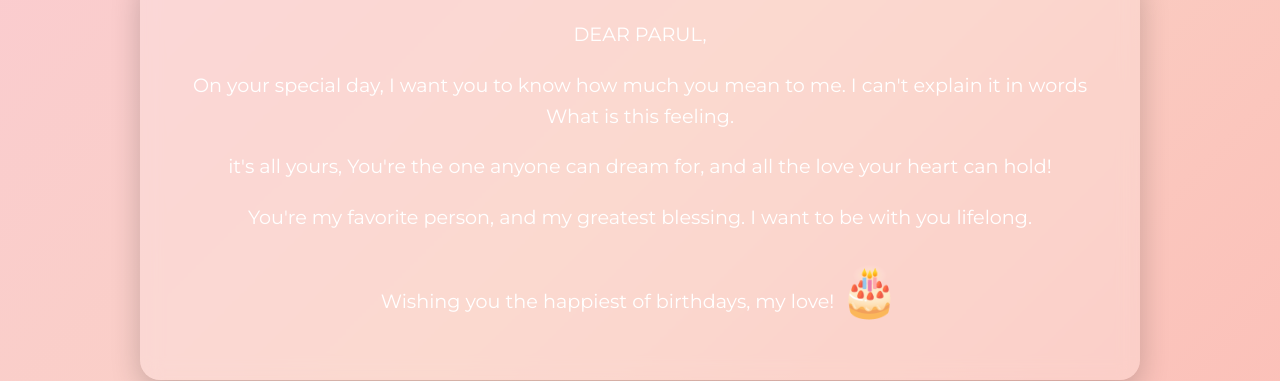
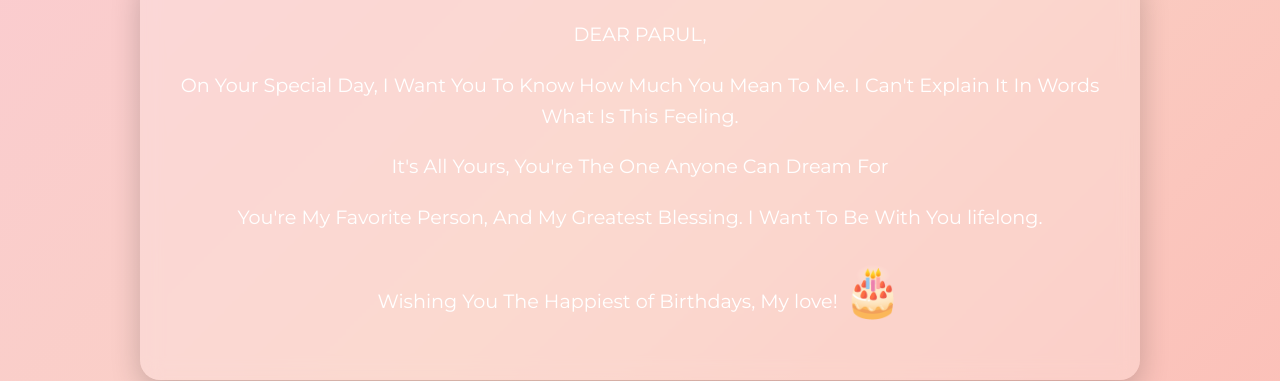
Before and after one commit to Rajaramyadav021/Hbd, a plain HTML site: page index.html in a window 1280 px wide. Shown: the part 196-577 px from the top of the page. Drawn offline with Linux system fonts and the light colour scheme.

Commit message:
Update index.html

```diff
--- a/index.html
+++ b/index.html
@@ -218,10 +218,10 @@
 
         <div class="birthday-message">
             <p>DEAR PARUL,</p>
-            <p>On your special day, I want you to know how much you mean to me. I can't explain it in words What is this feeling.</p>
-            <p>it's all yours, You're the one anyone can dream for, and all the love your heart can hold!</p>
-            <p>You're my favorite person, and my greatest blessing. I want to be with you lifelong.</p>
-            <p>Wishing you the happiest of birthdays, my love! <span class="cake">🎂</span></p>
+            <p>On Your Special Day, I Want You To Know How Much You Mean To Me. I Can't Explain It In Words What Is This Feeling.</p>
+            <p>It's All Yours, You're The One Anyone Can Dream For </p>
+            <p>You're My Favorite Person, And My Greatest Blessing. I Want To Be With You lifelong.</p>
+            <p>Wishing You The Happiest of Birthdays, My love! <span class="cake">🎂</span></p>
         </div>
 
         <div class="photo-gallery">
```
